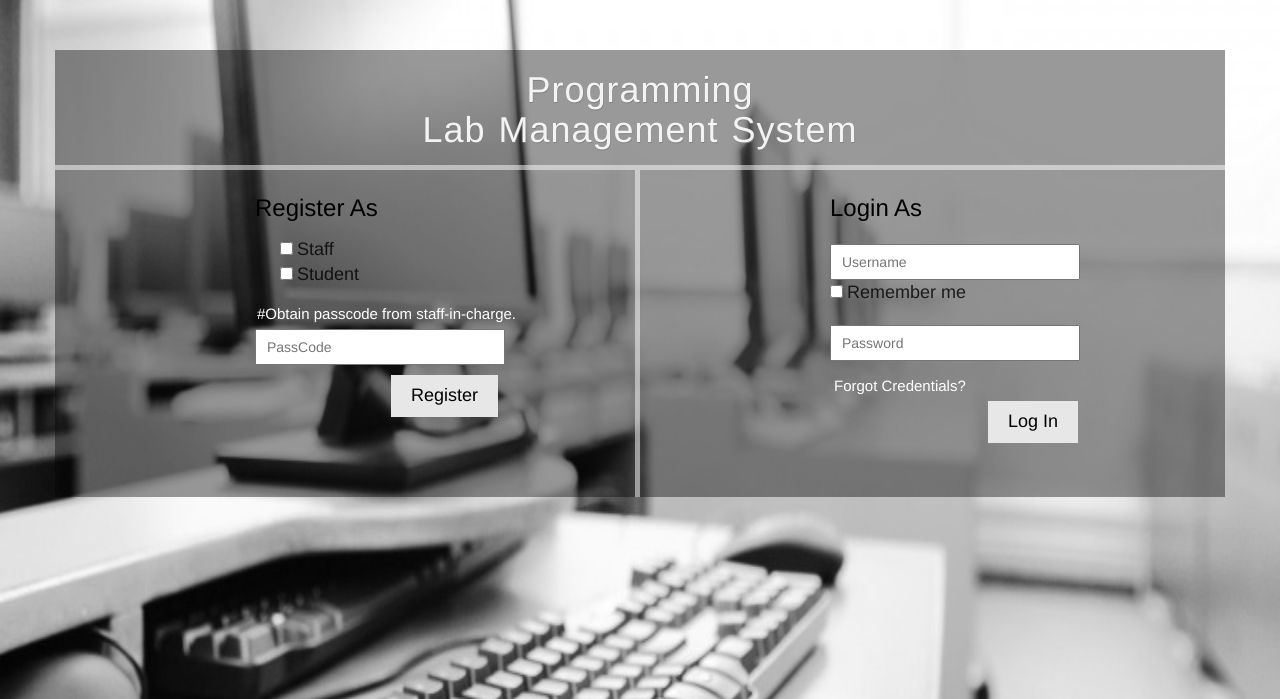
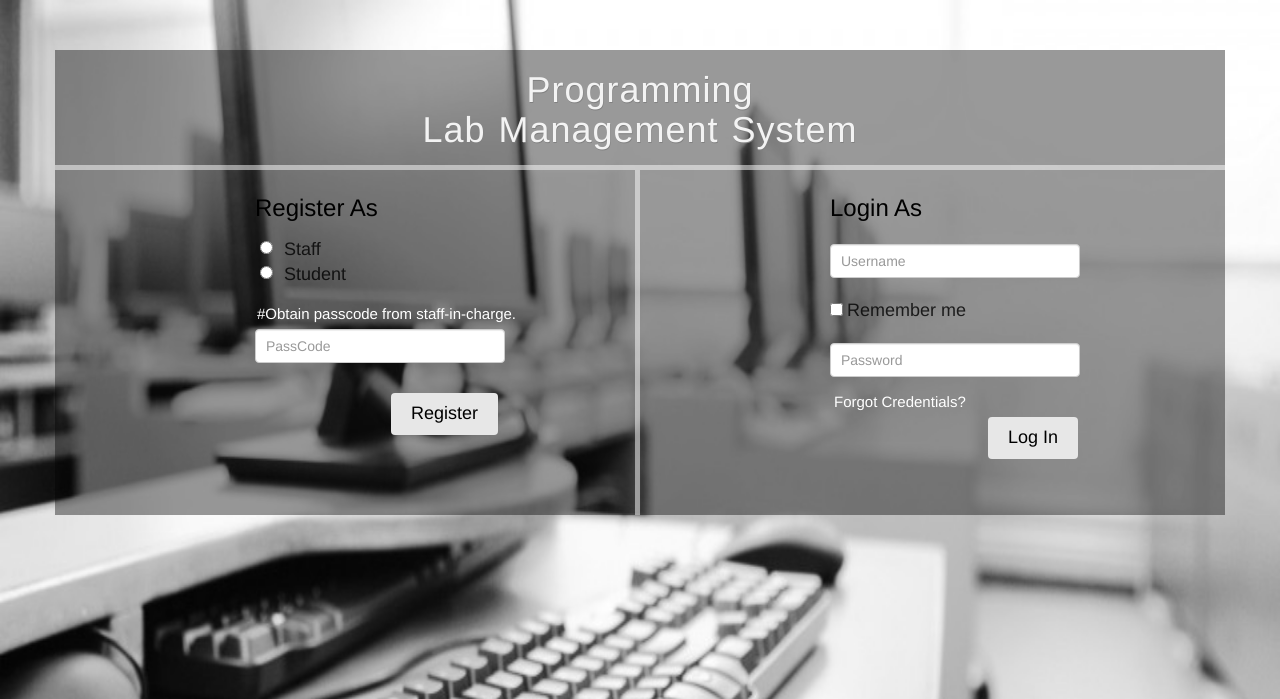
Before and after one commit to arvindnair1995/Atom-OJ, a PHP site: page /login.html in a window 1280 px wide. Shown: the top 699 px of the page. Run offline with PHP 8.4, Linux system fonts and the light colour scheme.

Commit message:
ajiths login page changed

```diff
--- a/public_html/css/7.css
+++ b/public_html/css/7.css
@@ -15,7 +15,7 @@
       padding-top: 70px;
   }
   .container-fluid{
-  	height: 200px;
+  	height: 150px;
   	background-color:#333333;
   }
   .badge-notify{
@@ -23,3 +23,6 @@
   	position:relative;
   	top:-10px;
   }
+  .nav{
+	font-size:18px;
+}
--- a/public_html/login.html
+++ b/public_html/login.html
@@ -21,19 +21,19 @@
 
                 <div id="content1">
 
-                    <div id="option">
-                    <input type="checkbox"><span >Staff</span><br>
-                    <input type="checkbox"><span>Student</span><br>
+                    <div class="radio" id="option">
+                    <input type="radio"><span >Staff</span><br>
+                    <input type="radio"><span>Student</span><br>
                     </div>
 
                     <span id="msg">#Obtain passcode from staff-in-charge.</span>
 
                     <div id="passcode">
-                    <input type="text" name="Passcode" placeholder="PassCode"><br>
+                    <input type="text" class="form-control" name="Passcode" placeholder="PassCode"><br>
                     </div>
 
                     <div id="reg-btn">
-                    <input type="submit" value="Register" ></input>
+                    <input type="submit" class="btn btn-large"value="Register" ></input>
                     </div>
 
                 </div>
@@ -46,11 +46,11 @@
             <div id="credentials">
                 <form  action="#" method="post">
                     <div id="username">
-                    <input type="text" name="Username" placeholder="Username"><br>
+                    <input class="form-control" type="text" name="Username" placeholder="Username"><br>
                     </div>
                     <input type="checkbox" style="padding: 5px;"><span>Remember me</span><br>
                     <div id="pass">
-                    <input type="password" name="Password" placeholder="Password" >
+                    <input class="form-control" type="password" name="Password" placeholder="Password" >
                     </div>
                 </form>
             </div>
@@ -58,7 +58,7 @@
             <span ><a href="#" id="forgot">Forgot Credentials?</a> </span>
 
             <div id="lgin-btn">
-                <input type="submit"  value="Log In"></input>
+                <input  class="btn btn-large" type="submit"  value="Log In"></input>
             </div>
 
         </div>
```
Also changed, not shown: public_html/9_Create_Page1.html (+7 -1 lines), public_html/css/9.css (+20 -1 lines).
